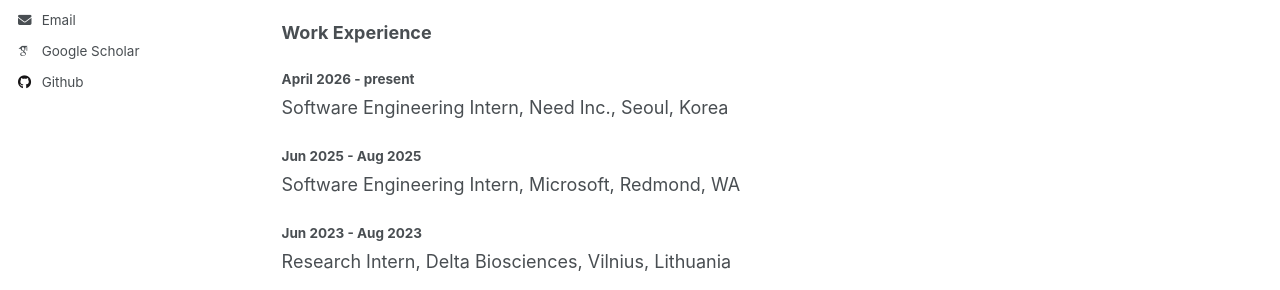
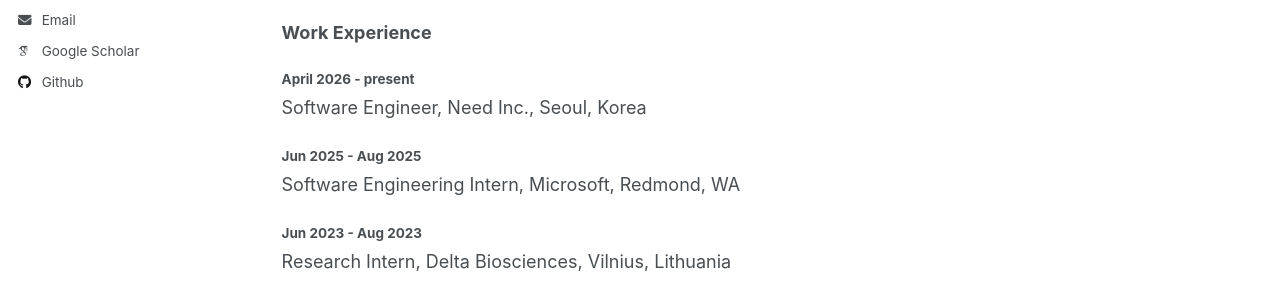
Before and after one commit to RuiXiWangTW/RuiXiWangTW.github.io, a Jekyll site: the page built from _pages/about.md, in a window 1280 px wide and 900 px high. Shown: the part 459-749 px from the top of the window. Built offline with Jekyll 4.4.1, drawn with Linux system fonts in a browser that asks for light colours; some web fonts are replaced.

Commit message:
fix job description

```diff
--- a/_pages/about.md
+++ b/_pages/about.md
@@ -9,7 +9,7 @@ redirect_from:
 I am a Software Engineer at [Need Inc.](https://www.need.ai), a startup focused on developing AI agentic system for cancer protection. I graduated from MIT in 2025 with a B.S. in Computer Science and Mathematics. My research experience lies at the intersection of machine learning and the natural sciences. I have worked with Professor [Connor Coley](https://coley.mit.edu/) and [Runzhong Wang](https://runzhong.wang/) on developing combinatorial and machine learning approaches for mass spectrum prediction. During my national service in Taiwan, I continued my research remotely, collaborating with Professor [Han Liu](https://www.mccormick.northwestern.edu/research-faculty/directory/profiles/liu-han.html) and [Weimin Wu](https://weiminwu.academicwebsite.com/) on single-cell foundation models. Previously, I also worked with Professor [Rafael Gomez Bombarelli](https://gomezbombarelli.mit.edu/) and [Kevin Greenman](https://www.kevinpgreenman.com/) on benchmarking models for NIR absorption prediction. Broadly, my interests are in AI for Science, with a particular focus on building machine learning methods for applications in chemistry, drug discovery, and healthcare.
 ### Work Experience
 #### April 2026 - present
-Software Engineering Intern, Need Inc., Seoul, Korea
+Software Engineer, Need Inc., Seoul, Korea
 
 #### Jun 2025 - Aug 2025
 Software Engineering Intern, Microsoft, Redmond, WA
```
